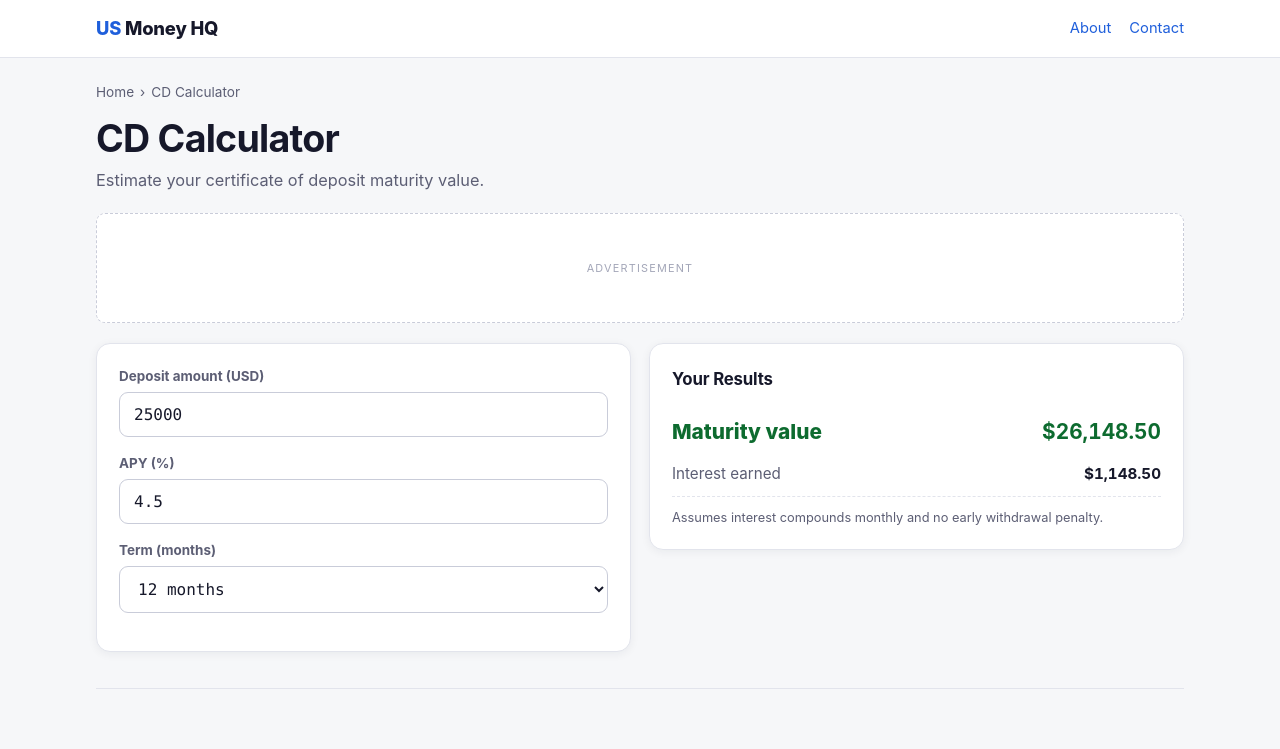
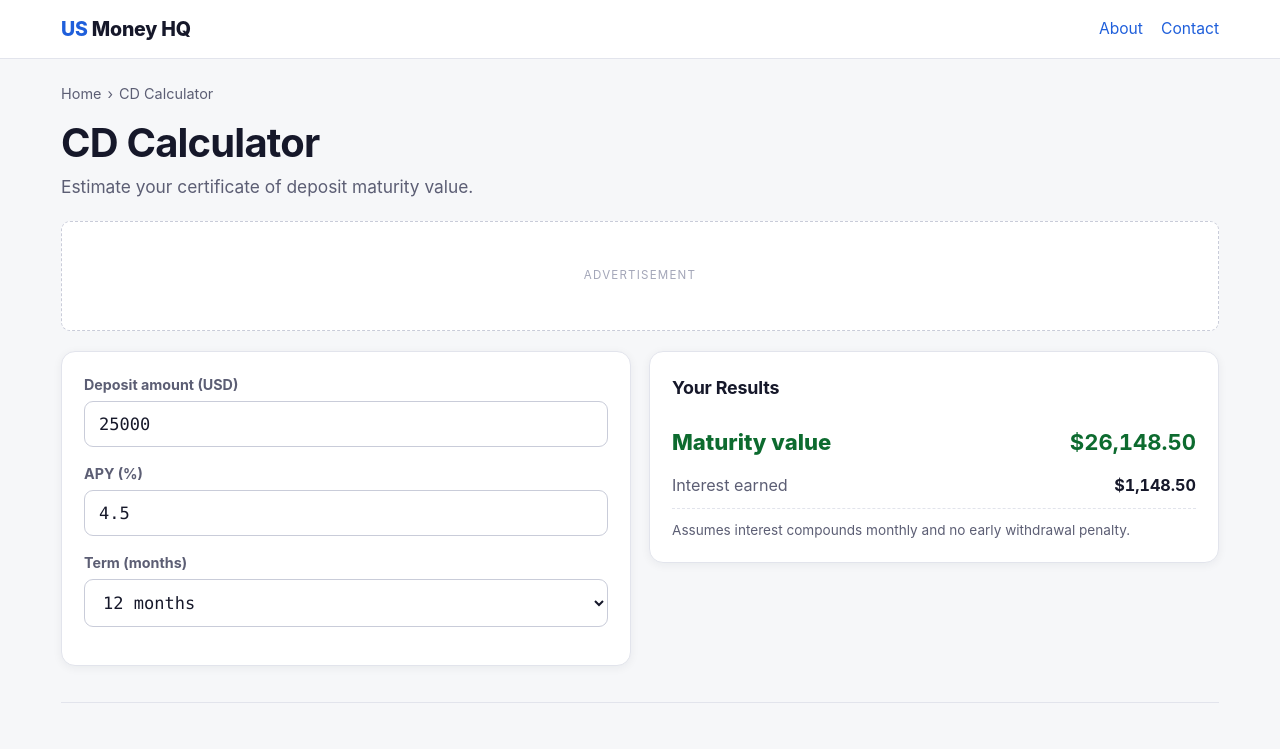
Before and after one commit to yasir23/usmoneyhq, a Next.js app: page /cd-calculator in a window 1280 px wide. Shown: the top 749 px of the page. Built offline with nearby package versions, Linux system fonts and the light colour scheme.

Commit message:
Readability: scale type at the root (html 106.25% = 17px base) and convert px font-sizes to rem so all text scales; container 70rem

```diff
--- a/styles/globals.css
+++ b/styles/globals.css
@@ -36,6 +36,11 @@
 
 html {
   -webkit-text-size-adjust: 100%;
+  /* Root-driven scale: every rem in the stylesheet is relative to <html>, so
+     raising it here lifts ALL type at once. 106.25% = 17px at the browser
+     default, and because it is a percentage it still honours a user who has
+     set a larger default font size (an absolute px value would override them). */
+  font-size: 106.25%;
 }
 
 body {
@@ -43,9 +48,7 @@ body {
   background: var(--bg);
   color: var(--text);
   line-height: 1.55;
-  /* rem-based so the user's browser font-size preference is respected
-     (a hard 16px ignored it and made the site read small at 100% zoom) */
-  font-size: 1.0625rem;
+  font-size: 1rem;
 }
 
 a {
@@ -58,7 +61,7 @@ a:hover {
 }
 
 .container {
-  max-width: 1120px;
+  max-width: 70rem;
   margin: 0 auto;
   padding: 24px 16px 72px;
 }
@@ -529,16 +532,16 @@ thead th {
 @media (max-width: 800px) {
   .widget-demo-grid { grid-template-columns: 1fr; }
 }
-.field-label { display: block; font-weight: 600; font-size: 13px; margin: 10px 0 4px; color: var(--muted); }
-.input { width: 100%; padding: 9px 11px; border: 1px solid #d1d5db; border-radius: 8px; font-size: 14px; background: #fff; }
-.method-label { font-weight: 600; font-size: 13px; margin: 16px 0 6px; color: var(--muted); }
+.field-label { display: block; font-weight: 600; font-size: 0.8125rem; margin: 10px 0 4px; color: var(--muted); }
+.input { width: 100%; padding: 9px 11px; border: 1px solid #d1d5db; border-radius: 8px; font-size: 0.875rem; background: #fff; }
+.method-label { font-weight: 600; font-size: 0.8125rem; margin: 16px 0 6px; color: var(--muted); }
 .code-block {
   background: #0f172a; color: #e2e8f0; padding: 12px 14px; border-radius: 8px;
-  font-family: var(--mono); font-size: 12.5px; overflow-x: auto; white-space: pre-wrap; word-break: break-all;
+  font-family: var(--mono); font-size: 0.7812rem; overflow-x: auto; white-space: pre-wrap; word-break: break-all;
 }
-.btn { display: inline-block; margin: 6px 0 4px; padding: 8px 14px; background: var(--accent); color: #fff; border: 0; border-radius: 8px; font-size: 13.5px; font-weight: 600; cursor: pointer; }
+.btn { display: inline-block; margin: 6px 0 4px; padding: 8px 14px; background: var(--accent); color: #fff; border: 0; border-radius: 8px; font-size: 0.8438rem; font-weight: 600; cursor: pointer; }
 .btn:hover { background: var(--accent-dark); }
-.widget-note { font-size: 13.5px; color: var(--muted); margin-top: 14px; line-height: 1.55; }
+.widget-note { font-size: 0.8438rem; color: var(--muted); margin-top: 14px; line-height: 1.55; }
 
 /* ---------- state-vs-state comparison pages ---------- */
 .compare-grid {
@@ -557,17 +560,17 @@ thead th {
 .premium-grid { display: grid; grid-template-columns: repeat(auto-fit, minmax(260px, 1fr)); gap: 20px; margin: 24px 0; }
 .premium-card { display: flex; flex-direction: column; }
 .premium-card h2 { margin-top: 0; }
-.premium-card ul { padding-left: 18px; font-size: 14.5px; line-height: 1.7; flex: 1; }
-.premium-card .price { font-size: 20px; font-weight: 700; color: var(--accent, #2563eb); margin: 4px 0 10px; }
+.premium-card ul { padding-left: 18px; font-size: 0.9062rem; line-height: 1.7; flex: 1; }
+.premium-card .price { font-size: 1.25rem; font-weight: 700; color: var(--accent, #2563eb); margin: 4px 0 10px; }
 .btn-buy { display: inline-block; margin-top: 14px; padding: 11px 18px; background: #0ea5e9; color: #fff; border-radius: 10px; font-weight: 700; text-align: center; }
 .btn-buy:hover { background: #0284c7; }
 .btn-disabled { display: inline-block; margin-top: 14px; padding: 11px 18px; background: #e5e7eb; color: #6b7280; border-radius: 10px; font-weight: 700; text-align: center; }
-.note-box { background: #fef9c3; border: 1px solid #fde047; color: #854d0e; border-radius: 10px; padding: 12px 16px; margin: 16px 0; font-size: 14px; }
+.note-box { background: #fef9c3; border: 1px solid #fde047; color: #854d0e; border-radius: 10px; padding: 12px 16px; margin: 16px 0; font-size: 0.875rem; }
 .waitlist { margin-top: 24px; padding: 18px; background: #f8fafc; border: 1px solid #e2e8f0; border-radius: 12px; }
 
 /* ---------- homepage categories ---------- */
 .cat-section { margin: 28px 0; }
-.cat-title { font-size: 22px; margin: 0 0 12px; padding-bottom: 8px; border-bottom: 2px solid #e2e8f0; }
+.cat-title { font-size: 1.375rem; margin: 0 0 12px; padding-bottom: 8px; border-bottom: 2px solid #e2e8f0; }
 
 /* ---------- homepage search ---------- */
 .search-bar { margin: 16px 0 8px; }
@@ -576,9 +579,9 @@ thead th {
   border: 2px solid #e2e8f0; border-radius: 10px; outline: none;
 }
 .search-bar input:focus { border-color: #6366f1; }
-.search-count { margin: 8px 0 0; font-size: 14px; color: #64748b; }
+.search-count { margin: 8px 0 0; font-size: 0.875rem; color: #64748b; }
 
 /* ---------- popular-amounts link cloud ---------- */
 .link-cloud { display: flex; flex-wrap: wrap; gap: 8px; }
-.link-cloud a { background: #eef2ff; color: #3730a3; padding: 5px 12px; border-radius: 999px; font-size: 14px; text-decoration: none; }
+.link-cloud a { background: #eef2ff; color: #3730a3; padding: 5px 12px; border-radius: 999px; font-size: 0.875rem; text-decoration: none; }
 .link-cloud a:hover { background: #e0e7ff; }
```
